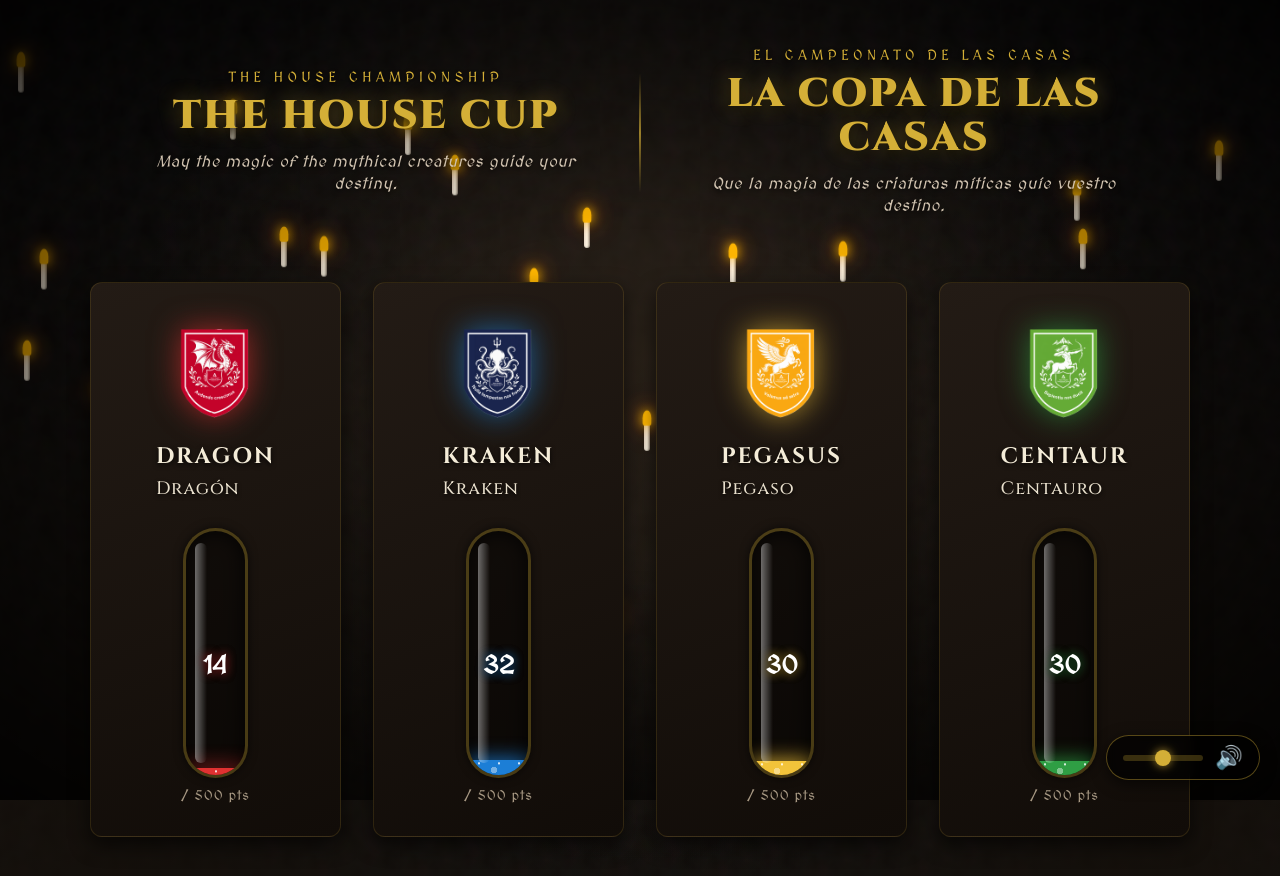
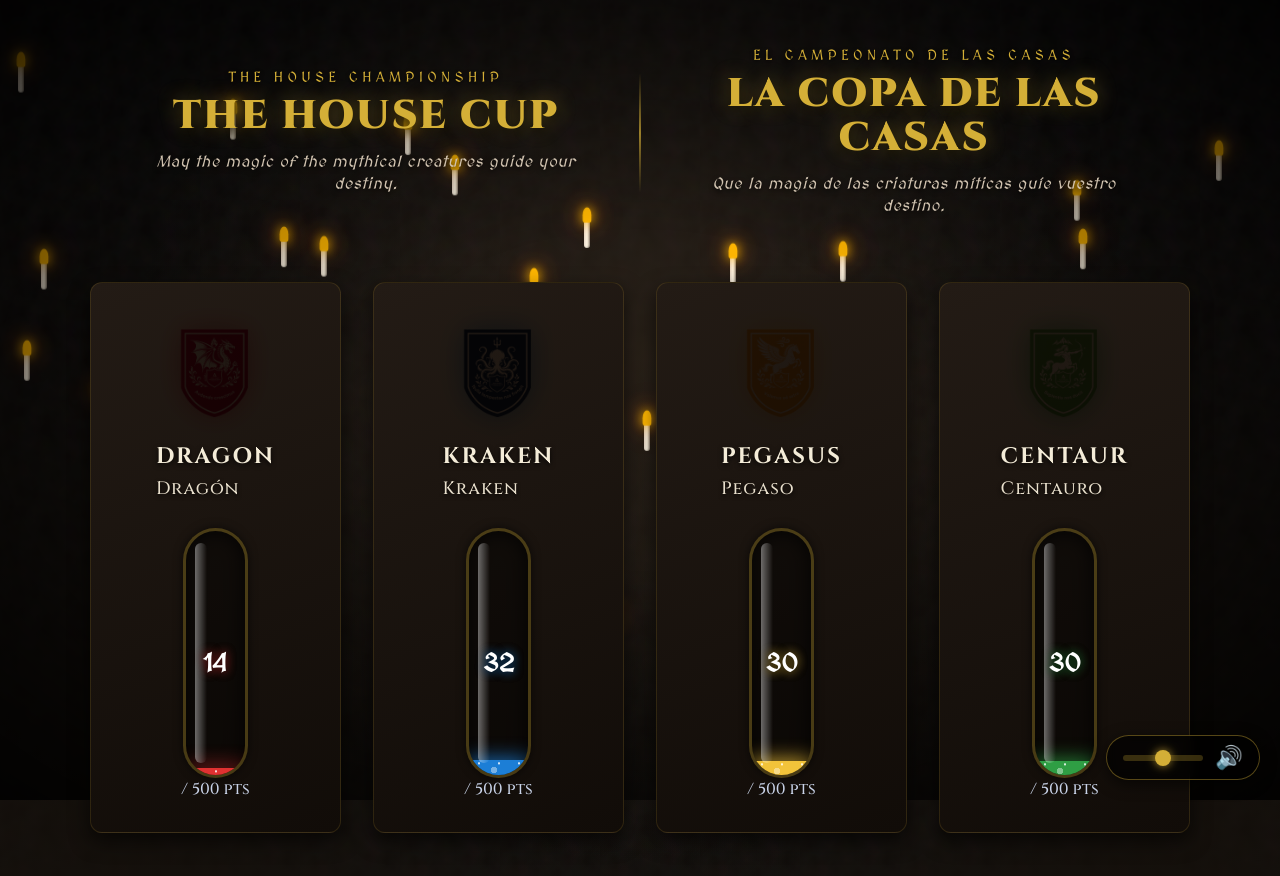
Before and after one commit to hlanchas/housespoints, a plain HTML site: page index.html in a window 1280 px wide. Drawn offline with Linux system fonts and the light colour scheme.

Commit message:
Update style.css

```diff
--- a/style.css
+++ b/style.css
@@ -137,7 +137,14 @@ header p {
     box-shadow: 0 12px 25px rgba(0, 0, 0, .7), 0 0 30px var(--glow);
     border-color: var(--color);
 }
-.house-logo { width: 110px; height: 110px; object-fit: contain; margin-bottom: 1rem; filter: drop-shadow(0 0 15px var(--glow)); }
+
+/* TRUCO PARA QUITAR EL FONDO BLANCO DE LOS LOGOS */
+.house-logo {
+    width: 110px; height: 110px; object-fit: contain; margin-bottom: 1rem;
+    filter: drop-shadow(0 0 15px var(--glow));
+    mix-blend-mode: multiply; /* Hace que el blanco sea transparente */
+}
+
 .house-name {
     font-size: 1.4rem; font-weight: 700; color: var(--text-light);
     text-transform: uppercase; letter-spacing: 2px; margin-bottom: 0.2rem; text-shadow: 0 2px 5px rgba(0,0,0,0.8);
@@ -174,15 +181,6 @@ header p {
     color: #fff; text-shadow: 0 0 10px #000, 0 0 10px var(--color); z-index: 3; pointer-events: none;
 }
 
-/* ETIQUETA DE CAPACIDAD MÁXIMA */
-.max-capacity-label {
-    margin-top: 0.6rem;
-    font-size: 0.85rem;
-    color: var(--muted);
-    font-family: 'MedievalSharp', cursive;
-    letter-spacing: 1px;
-}
-
 @media (max-width: 768px){
     .header-columns { flex-direction: column; gap: 1.5rem; }
     .divider { width: 80%; height: 2px; background: linear-gradient(to right, transparent, var(--gold), transparent); }
```
